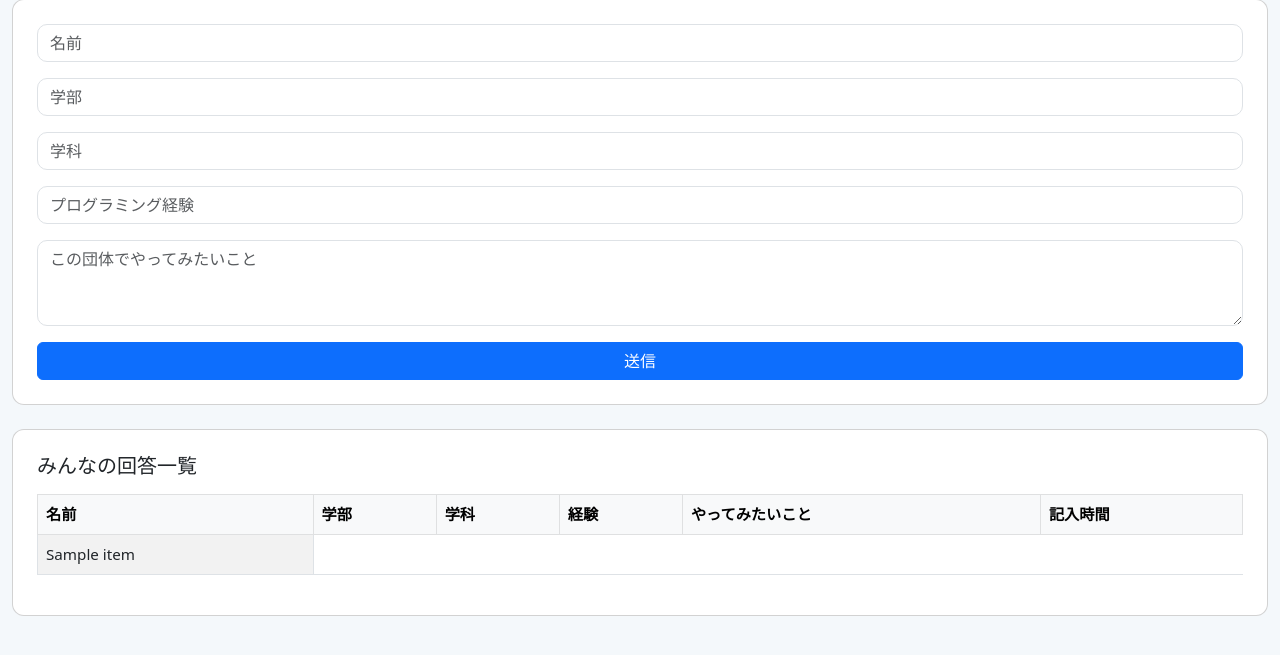
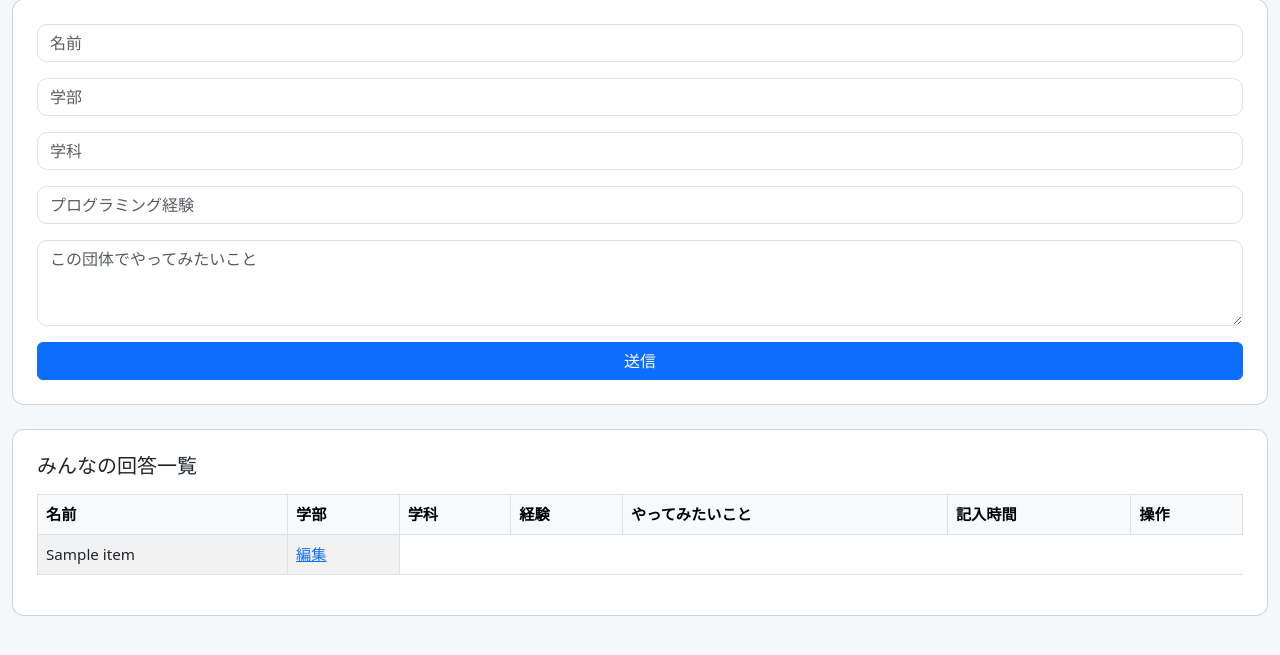
Before and after one commit to Haruaki9973/quaitionnaire, a Python web app: template templates/index.html in a window 1280 px wide. Shown: the part 105-760 px from the top of the page. Run offline with Jinja, Linux system fonts and the light colour scheme; the template is opened without the code that fills it: most values are stand-ins (such as "Sample title", 1, 10 or a date in 2020).

Commit message:
Update index.html

```diff
--- a/templates/index.html
+++ b/templates/index.html
@@ -21,6 +21,11 @@
     }
     table {
       font-size: 0.95rem;
+      min-width: 800px;
+      white-space: nowrap;
+    }
+    .table-responsive {
+      overflow-x: auto;
     }
   </style>
 </head>
@@ -43,7 +48,7 @@
           <input type="text" name="experience" class="form-control" placeholder="プログラミング経験" required>
         </div>
         <div class="mb-3">
-          <textarea name="text" class="form-control" rows="3" placeholder="この団体でやってみたいこと" required></textarea>
+          <textarea name="interest" class="form-control" rows="3" placeholder="この団体でやってみたいこと" required></textarea>
         </div>
         <div class="d-grid">
           <button type="submit" class="btn btn-primary">送信</button>
@@ -63,6 +68,7 @@
               <th>経験</th>
               <th>やってみたいこと</th>
               <th>記入時間</th>
+              <th>操作</th>
             </tr>
           </thead>
           <tbody>
@@ -71,6 +77,7 @@
                 {% for item in row %}
                   <td>{{ item }}</td>
                 {% endfor %}
+                <td><a href="{{ url_for('edit', index=loop.index0) }}">編集</a></td>
               </tr>
             {% endfor %}
           </tbody>
```
